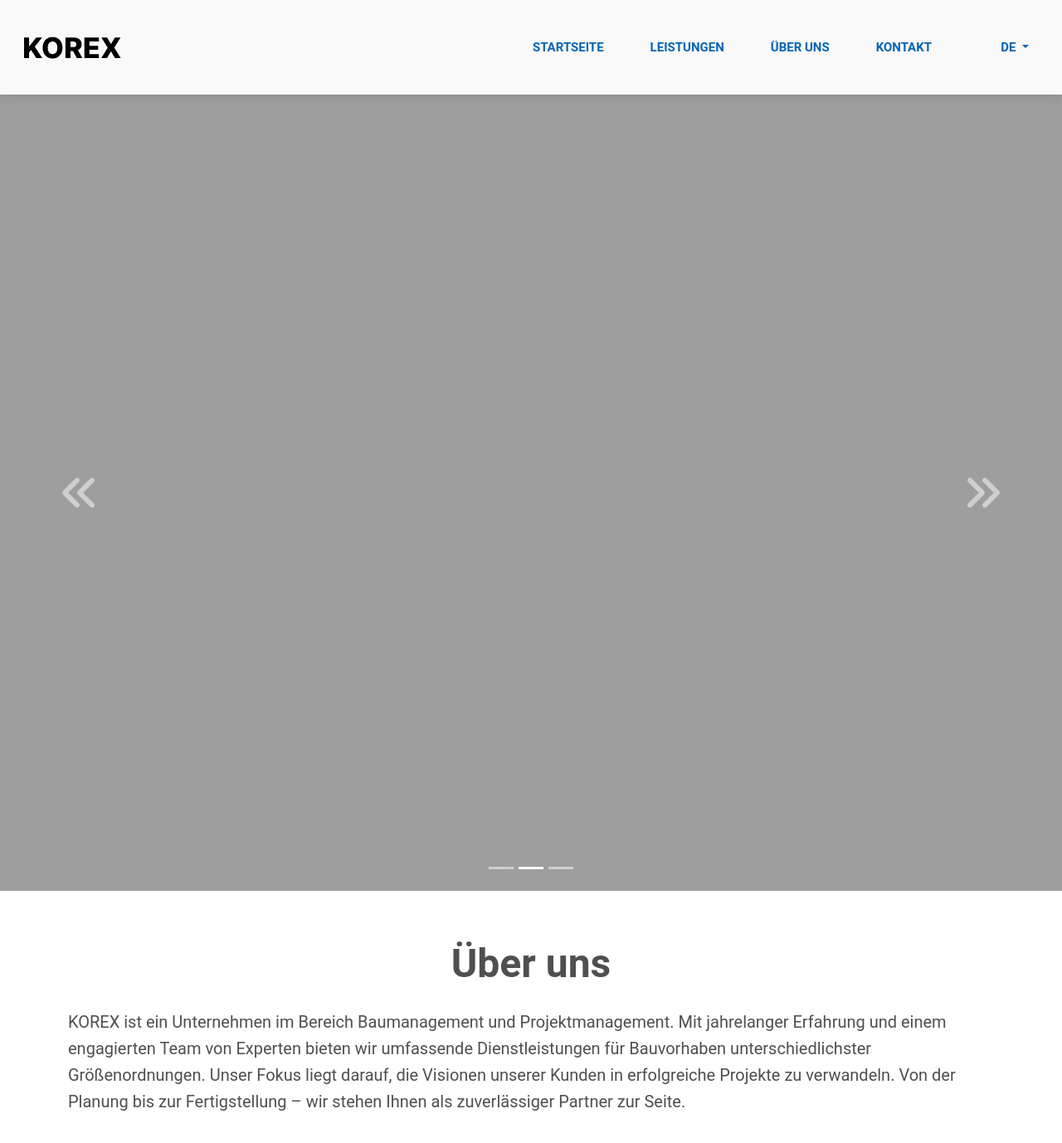
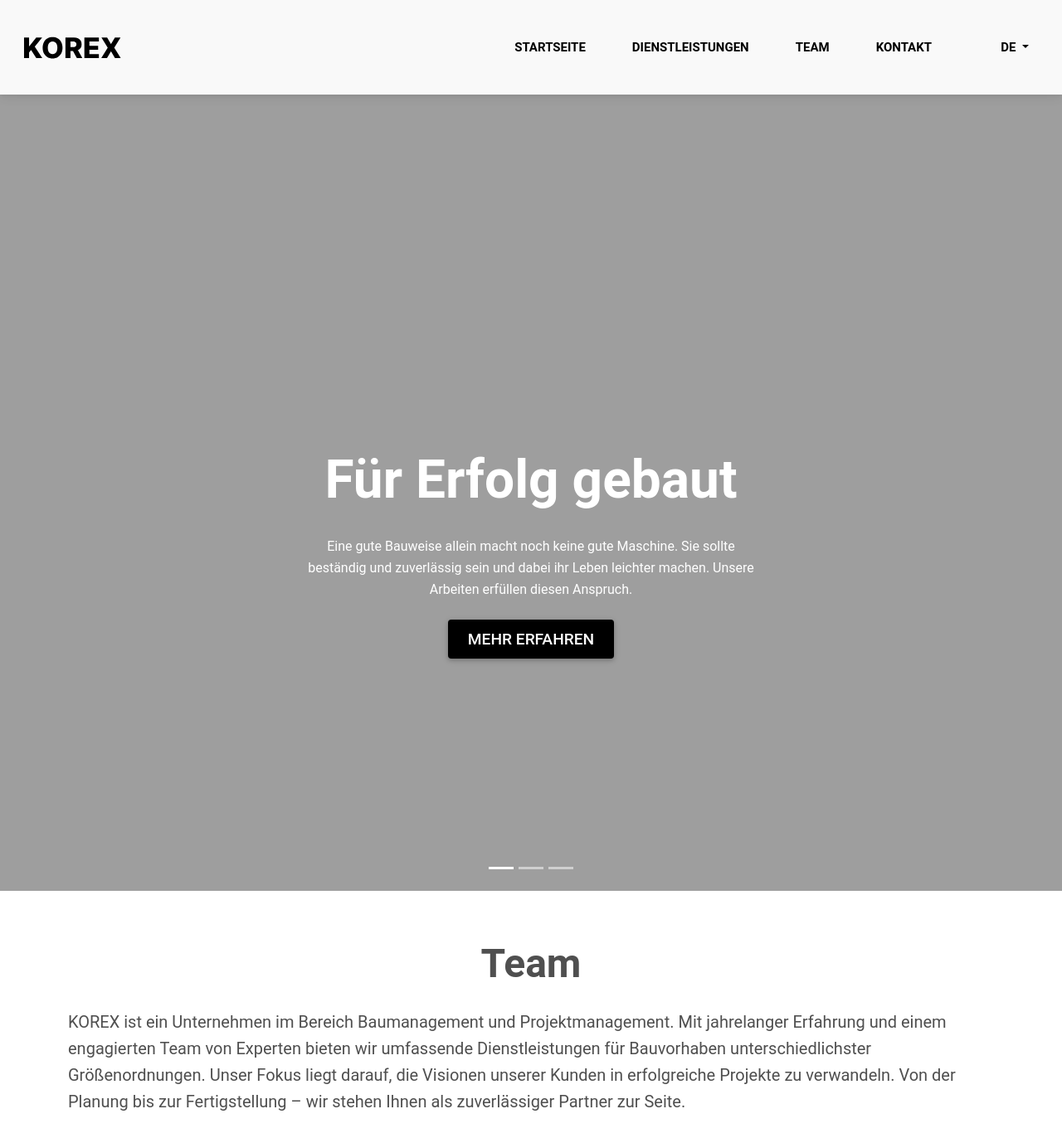
Before and after one commit to korex-group/korex-group.github.io, a Jekyll site: the page built from de/index.html, in a window 1280 px wide and 1400 px high. Shown: the top 1378 px of the window at 83% size. Built offline with Jekyll 4.4.1, drawn with Linux system fonts in a browser that asks for light colours; some of the changed text lies outside the part shown; grey boxes are pictures that could not be loaded.

Commit message:
update homepage

```diff
--- a/_data/locales.yml
+++ b/_data/locales.yml
@@ -13,6 +13,9 @@ en:
   privacy_policy: privacy policy
   lang_code: EN
   flag: uk
+  carousel-title-1: Für Erfolg gebaut
+  carousel-texts-1: >
+    Eine gute Bauweise allein macht noch keine gute Maschine. Sie sollte beständig und zuverlässig sein und dabei ihr Leben leichter machen. Unsere Arbeiten erfüllen diesen Anspruch.
   append: /en
   phone: Phone
   fax: Fax
@@ -120,9 +123,9 @@ en:
 de:
   home: startseite
   products: produkte
-  services: Leistungen
+  services: Dienstleistungen
   contact: Kontakt
-  about: Über uns
+  about: Team
   company: Unternehmen
   slogan: KOREX
   links: Links
@@ -131,6 +134,9 @@ de:
   privacy_policy: Datenschutzerklärung
   lang_code: DE
   flag: de
+  carousel-title-1: Für Erfolg gebaut
+  carousel-texts-1: >
+    Eine gute Bauweise allein macht noch keine gute Maschine. Sie sollte beständig und zuverlässig sein und dabei ihr Leben leichter machen. Unsere Arbeiten erfüllen diesen Anspruch.
   append: /de
   phone: Telefon
   fax: Fax
--- a/assets/css/cookieconsent.css
+++ b/assets/css/cookieconsent.css
@@ -23,11 +23,11 @@
     --cc-webkit-scrollbar-bg-hover: #9199a0;
 }
 
-/** Alcides color-scheme **/
-.c_alcides{
+/** korex color-scheme **/
+.c_korex{
     --cc-bg: #fff;
-    --cc-text: #0565B3;
-    --cc-btn-primary-bg: #0565B3;
+    --cc-text: black;
+    --cc-btn-primary-bg: black;
     --cc-btn-primary-text: var(--cc-bg);
     --cc-btn-primary-hover-bg: #1d2e38;
     --cc-btn-secondary-bg: #eaeff2;
--- a/assets/css/main.css
+++ b/assets/css/main.css
@@ -9,7 +9,7 @@ Bootstrap v5.2.0-beta1 (https://getbootstrap.com/)
 * ==========================================================================
 */
 :root {
-    --korex: #0565B3;
+    --korex: black;
     --marker1_top: 50%;
     --marker1_left: 70%;
     --marker2_top: 62%;
@@ -507,9 +507,28 @@ a:hover {
 
 .carousel-caption .carousel-title {
     /* color: var(--korex); */
-    font-size: 3rem;
+    font-size: 4rem;
+}
+.carousel-caption .carousel-texts {
+    /* color: var(--korex); */
+    font-size: 1rem;
+    font-weight: normal;
+    width: 60%;
+    margin: auto;
+
 }
 
+.carousel-caption .btn-primary {
+    margin-top: 1.5rem;
+    background: var(--korex);
+    color: white !important;
+    font-size: 1.2rem;
+}
+.carousel-caption a:hover {
+    color: white !important;
+    text-decoration: none;
+    background-color: rgb(85, 85, 85);
+}
 @media (min-width: 768px) and (max-width: 1199px) {
     .carousel-caption {
         font-size: 12px;
--- a/assets/js/cookieconsent-init.js
+++ b/assets/js/cookieconsent-init.js
@@ -192,4 +192,4 @@ cc.run({
 });
 
 // Set theme to alcides
-document.body.classList.toggle('c_alcides');
+document.body.classList.toggle('c_korex');
--- a/de/index.html
+++ b/de/index.html
@@ -21,11 +21,16 @@ reference: home
         </div>
         <div class="carousel-inner">
             <div class="carousel-item active">
-                <img src="{{ site.url }}{{ site.baseurl }}/assets/img/korex/background_banner1.jpg"
-                    class="d-block w-100" alt="baumanagement">
+                <img src="{{ site.url }}{{ site.baseurl }}/assets/img/korex/index_banner.jpg" class="d-block w-100"
+                    alt="baumanagement">
                 <div class="carousel-caption d-none d-md-block">
+                    <p class="carousel-title">{{ site.data.locales[page.lang].carousel-title-1 }}</p>
+                    <p class="carousel-texts">{{ site.data.locales[page.lang].carousel-texts-1 }}</p>
+                    <a class="btn btn-primary" href="{{ site.url }}{{ site.baseurl }}/contact#contact_form">{{
+                        site.data.locales[page.lang].learn_more }}</a>
                 </div>
             </div>
+            <!--
             <div class="carousel-item">
                 <img src="{{ site.url }}{{ site.baseurl }}/assets/img/korex/background_banner2.jpg"
                     class="d-block w-100" alt="projectmamanagement">
@@ -38,7 +43,9 @@ reference: home
                 <div class="carousel-caption d-none d-md-block">
                 </div>
             </div>
+            -->
         </div>
+        <!--
         <button class="carousel-control-prev" type="button" data-bs-target="#carousel-home" data-bs-slide="prev">
             <span class="fa-solid fa-angles-left fa-3x" aria-hidden="true"></span>
             <span class="visually-hidden">Previous</span>
@@ -47,6 +54,7 @@ reference: home
             <span class="fa-solid fa-angles-right fa-3x" aria-hidden="true"></span>
             <span class="visually-hidden">Next</span>
         </button>
+        -->
     </div>
 </section>
 <!-- End #carousel-section-home -->
```
Also changed, not shown: 1 other file.
